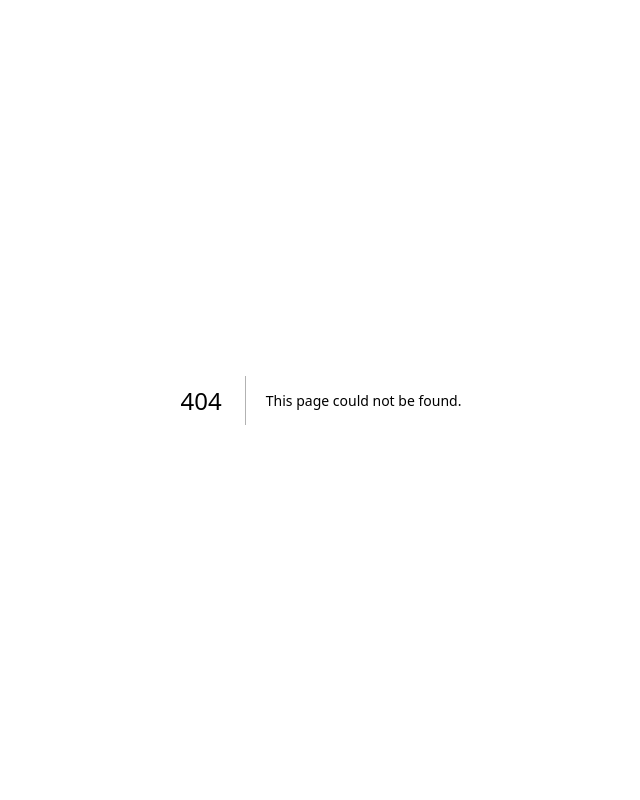
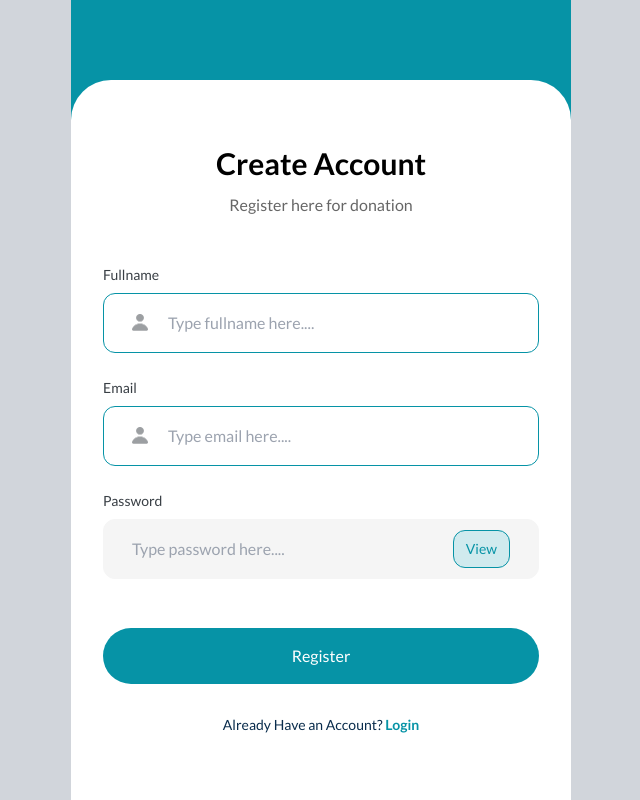
Before and after one commit to GarryLaly/SEAL-Crowdfunding-NextJS, a Next.js app: page /register in a window 1280 px wide. Before the commit this address had no page. Shown: the whole page, without its empty margins (319-959 px from the left). Built offline with nearby package versions, Linux system fonts and the light colour scheme.

Commit message:
Register page

```diff
--- /dev/null
+++ b/pages/register.js
@@ -0,0 +1,80 @@
+import { useState } from "react";
+import Head from "next/head";
+import Image from "next/image";
+import Link from "next/link";
+import { useRouter } from "next/router";
+
+import Button from "../components/Button";
+import TextInput from "../components/TextInput";
+
+const Register = () => {
+  const router = useRouter();
+  const [fullname, setFullname] = useState("");
+  const [email, setEmail] = useState("");
+  const [password, setPassword] = useState("");
+
+  const actionRegister = () => {
+    console.log("fullname", fullname);
+    console.log("email", email);
+    console.log("password", password);
+    router.push("/login");
+  };
+
+  return (
+    <div className="bg-gray-300 h-screen font-lato text-black">
+      <Head>
+        <title>Register - SEAL Crowdfunding</title>
+        <meta
+          name="description"
+          content="Alone we can do so little; together we can do so much"
+        />
+      </Head>
+      <div className="max-w-500px mx-auto bg-primary h-full pt-20">
+        <div className="bg-white flex flex-col justify-center items-center px-8 py-24 h-full rounded-tl-40px rounded-tr-40px">
+          <div className="mb-12">
+            <div className="font-bold text-3xl text-center max-w-300px mx-auto mb-3">
+              Create Account
+            </div>
+            <div className="text-center text-gray1 text-base">
+              Register here for donation
+            </div>
+          </div>
+          <TextInput
+            label="Fullname"
+            type="fullname"
+            icon="/icons/ic_user.png"
+            placeholder="Type fullname here...."
+            value={fullname}
+            setValue={setFullname}
+          />
+          <TextInput
+            label="Email"
+            type="email"
+            icon="/icons/ic_user.png"
+            placeholder="Type email here...."
+            value={email}
+            setValue={setEmail}
+          />
+          <TextInput
+            label="Password"
+            type="password"
+            placeholder="Type password here...."
+            value={password}
+            setValue={setPassword}
+          />
+          <div className="w-full mt-6">
+            <Button text="Register" onClick={actionRegister} />
+          </div>
+          <div className="mt-7 mx-auto">
+            <Link href="/login" className="text-center text-sm text-blue1">
+              Already Have an Account?{" "}
+              <span className="font-bold text-primary">Login</span>
+            </Link>
+          </div>
+        </div>
+      </div>
+    </div>
+  );
+};
+
+export default Register;
```
